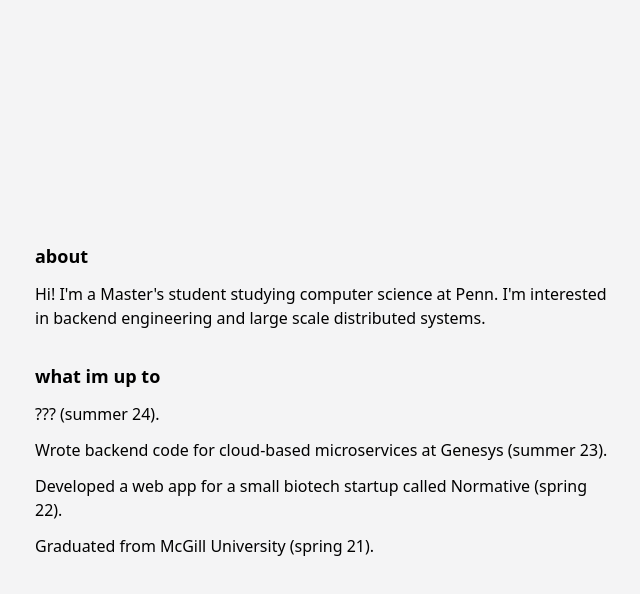
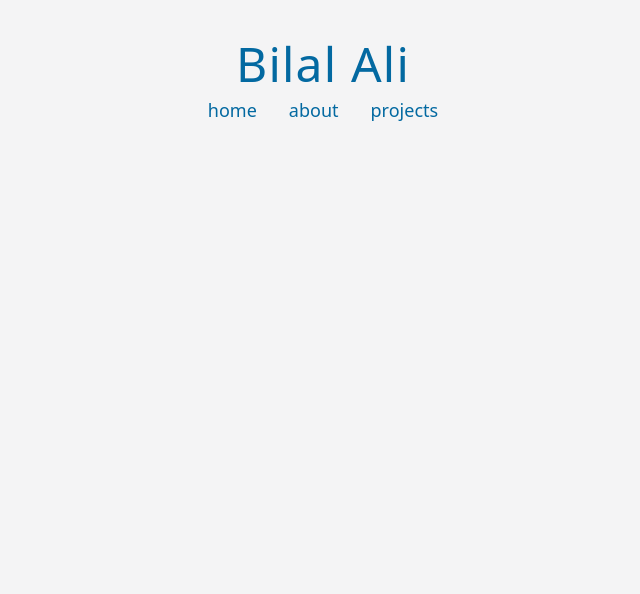
Before and after one commit to bilala45/personal-website-v2, a Gatsby site: page /about in a window 1280 px wide. Shown: the whole page, without its empty margins (317-957 px from the left). Built offline with nearby package versions, Linux system fonts and the light colour scheme; Gatsby itself is replaced by a stand-in of ours.

Commit message:
Add transition effect to header

```diff
--- a/src/pages/about.tsx
+++ b/src/pages/about.tsx
@@ -1,9 +1,49 @@
 import * as React from "react";
+import { Link } from "gatsby";
 
 const AboutPage = () => {
+  const [translate, setTranslate] = React.useState(false);
+
+  // Trigger header translation on page load
+  React.useEffect(() => {
+    setTranslate(true);
+  }, []);
+
+  const navStyle = () => {
+    return "mx-4 text-lg hover:text-yellow-500";
+  };
+
+  const Header = () => {
+    return (
+      <div
+        className={`transition-transform duration-1000 ease-in-out min-h-screen pt-10 ${
+          translate ? "translate-y-0" : "translate-y-1/2"
+        }`}
+      >
+        <h1 className="text-5xl text-center font-medium tracking-wide text-sky-700">
+          Bilal Ali
+        </h1>
+
+        <div className="flex justify-center mt-2 mx-auto text-sky-700">
+          <div className={navStyle()}>
+            <Link to="/">home</Link>
+          </div>
+          <div className={navStyle()}>
+            <Link to="/about">about</Link>
+          </div>
+          <div className={navStyle()}>
+            <Link to="/projects">projects</Link>
+          </div>
+        </div>
+      </div>
+    );
+  };
+
   return (
-    <div className="grid place-content-center min-w-screen min-h-screen bg-zinc-100">
-      <div className="max-w-xl mx-6 text-md">
+    <div className="min-w-screen min-h-screen bg-zinc-100">
+      {Header()}
+
+      {/* <div className="max-w-xl mx-6 text-md">
         <div className="font-semibold text-lg">about</div>
         <div className="pt-3">
           Hi! I'm a Master's student studying computer science at Penn. I'm
@@ -23,7 +63,7 @@ const AboutPage = () => {
         <div className="pt-3">
           Graduated from McGill University (spring 21).
         </div>
-      </div>
+      </div> */}
     </div>
   );
 };
```
